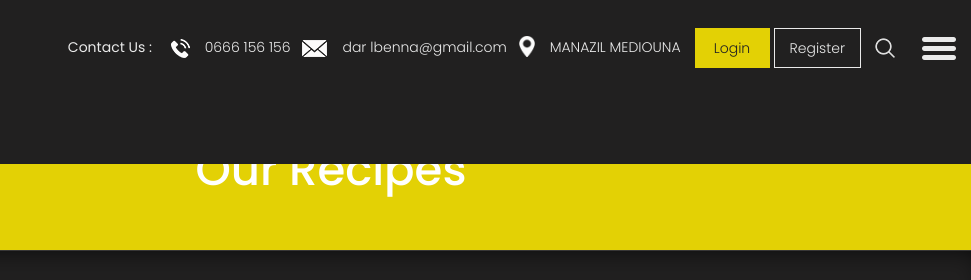
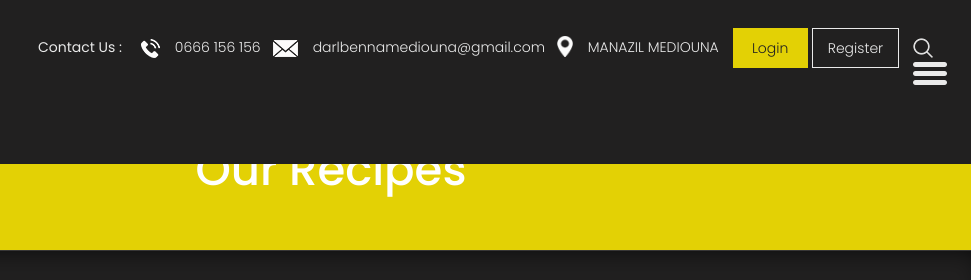
Before and after one commit to baderelfachtali/baderelfachtali.github.io, a plain HTML site: page recipe.html in a window 1280 px wide. Shown: the top 280 px of the page, 309-1280 px from the left. Drawn offline with Linux system fonts and the light colour scheme.

Commit message:
Update recipe.html

```diff
--- a/recipe.html
+++ b/recipe.html
@@ -83,7 +83,7 @@
                         <div class="right_header_info">
                             <ul>
                                 <li class="dinone">Contact Us : <img style="margin-right: 15px;margin-left: 15px;" src="images/phone_icon.png" alt="#"><a href="#">0666 156 156</a></li>
-                                <li class="dinone"><img style="margin-right: 15px;" src="images/mail_icon.png" alt="#"><a href="#">dar lbenna@gmail.com</a></li>
+                                <li class="dinone"><img style="margin-right: 15px;" src="images/mail_icon.png" alt="#"><a href="#">darlbennamediouna@gmail.com</a></li>
                                 <li class="dinone"><img style="margin-right: 15px;height: 21px;position: relative;top: -2px;" src="images/location_icon.png" alt="#"><a href="#">MANAZIL MEDIOUNA</a></li>
                                 <li class="button_user"><a class="button active" href="#">Login</a><a class="button" href="#">Register</a></li>
                                 <li><img style="margin-right: 15px;" src="images/search_icon.png" alt="#"></li>
```
